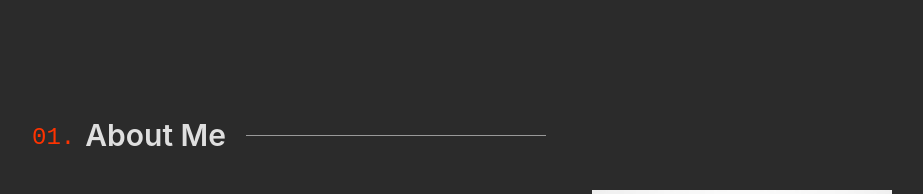
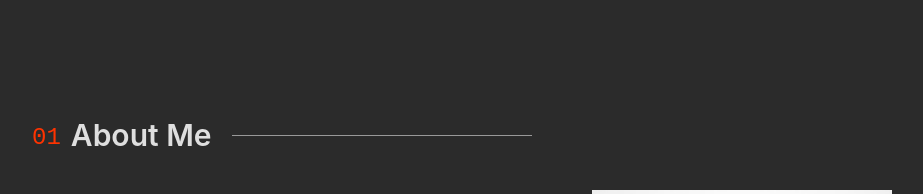
Before and after one commit to christianjbolus/portfolio_v2, a Svelte app: page / in a window 1280 px wide. Shown: the part 880-1074 px from the top of the page, without its empty margins (158-1081 px from the left). Built offline with nearby package versions, Linux system fonts and the light colour scheme.

Commit message:
Initialize counter to auto number sections

```diff
--- a/src/components/App.svelte
+++ b/src/components/App.svelte
@@ -12,8 +12,9 @@
 	<Email />
 </main>
 
-<style>
+<style lang="scss">
 	main {
 		padding: 0 150px;
+		counter-reset: section;
 	}
 </style>
--- a/src/components/NavBar.svelte
+++ b/src/components/NavBar.svelte
@@ -21,7 +21,7 @@
   </nav>
 </div>
 
-<style>
+<style lang="scss">
   .container {
     height: 100px;
     display: flex;
@@ -35,7 +35,7 @@
     display: flex;
     justify-content: flex-end;
     align-items: center;
-    counter-reset: link 0;
+    counter-reset: link;
   }
 
   li {
@@ -48,11 +48,12 @@
     text-decoration: none;
     padding: 10px;
     cursor: pointer;
+
+    &::before {
+      content: "0" counter(link) ".";
+      color: var(--accent);
+      margin-right: 5px;
+    }
   }
 
-  a::before {
-    content: "0" counter(link) ".";
-    color: var(--accent);
-    margin-right: 5px;
-  }
 </style>
--- a/src/components/NumberedHeader.svelte
+++ b/src/components/NumberedHeader.svelte
@@ -2,10 +2,10 @@
   export let text
 </script>
 
-<h2>{text}</h2>
+<h2 class="numbered-header">{text}</h2>
 
 <style lang="scss">
-  h2 {
+  .numbered-header {
     color: var(--light-grey);
     display: flex;
     align-items: center;
@@ -14,7 +14,8 @@
     margin-bottom: 40px;
 
     &:before {
-      content: "01.";
+      counter-increment: section;
+	    content: "0" counter(section);
       color: var(--accent);
       font-family: var(--font-mono);
       position: relative;
```
